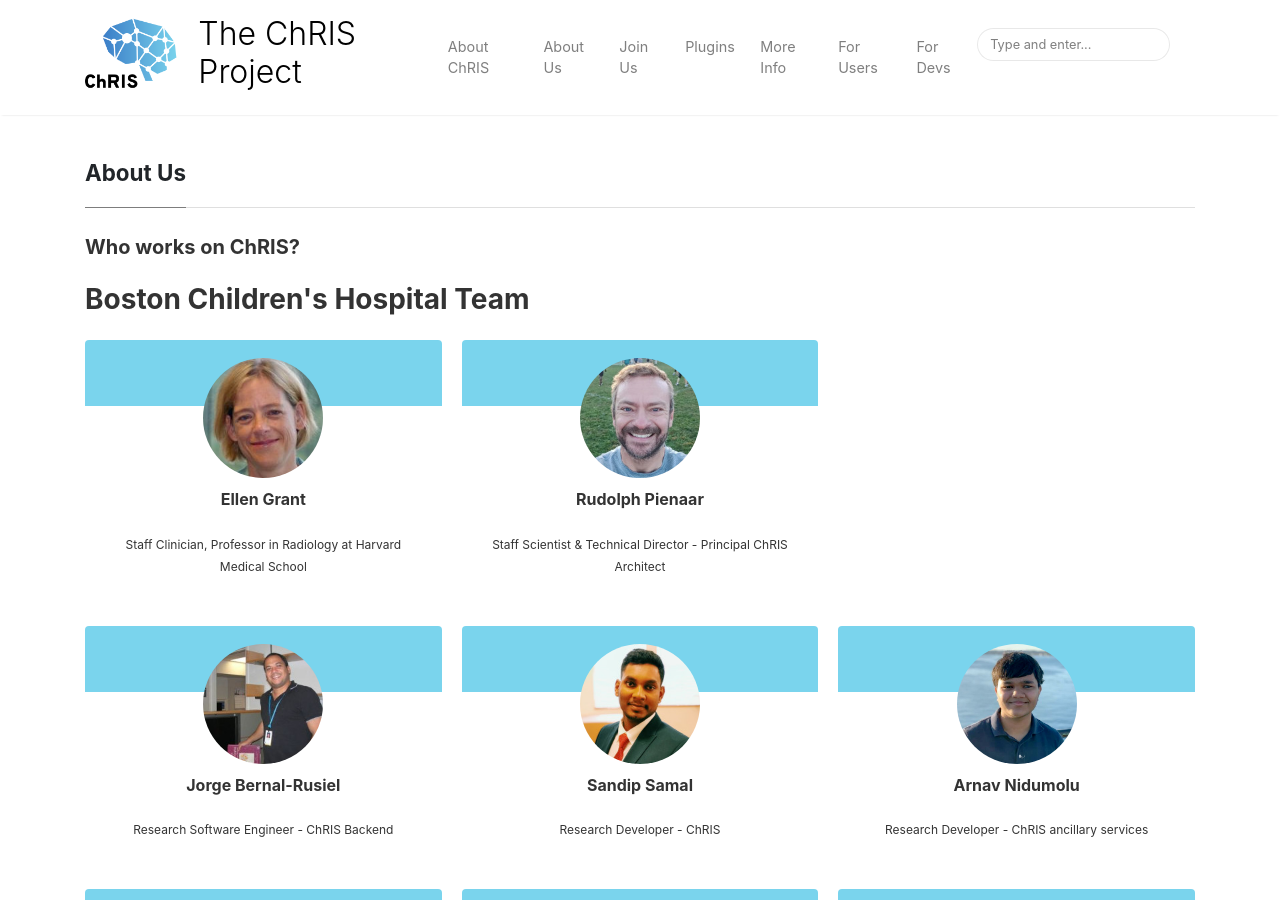
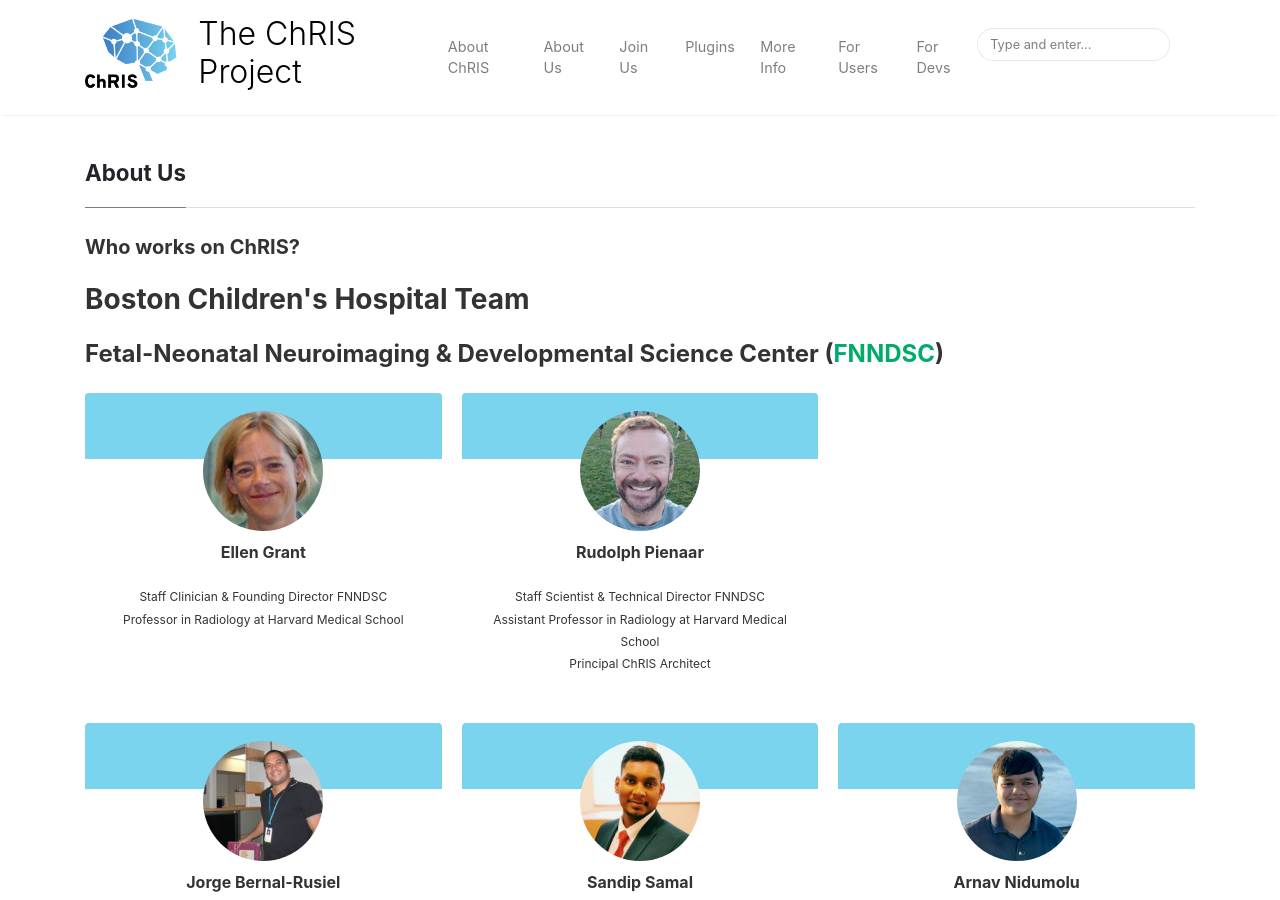
Before and after one commit to FNNDSC/website-old, a Jekyll site: the page built from _pages/about-us.md, in a window 1280 px wide and 900 px high. Built offline with Jekyll 4.4.1, drawn with Linux system fonts in a browser that asks for light colours; nearby versions of some CDN libraries; some web fonts are replaced; a style sheet for code colours, icons or effects is not loaded.

Commit message:
Initial title updates to Ellen and Rudolph

```diff
--- a/_includes/people.html
+++ b/_includes/people.html
@@ -1,19 +1,20 @@
 <div id="team">
 <h3>Boston Children's Hospital Team</h3>
-
+<h4>Fetal-Neonatal Neuroimaging &amp; Developmental Science Center (<a href="https://fnndsc.org">FNNDSC</a>)</h4>
 <div class="card-columns" style="font-size: .75em">
   <div class="card text-center">
     <img class="card-img-top img-fluid rounded-circle" src="/assets/images/team/ellengrant.jpg" alt="Ellen Grant">
     <div class="card-body">
       <h6 class="card-title">Ellen Grant</h6>
-      <p class="card-text">Staff Clinician, Professor in Radiology at Harvard Medical School</p>
+      <p class="card-text">Staff Clinician &amp; Founding Director FNNDSC
+      <br>Professor in Radiology at Harvard Medical School</p>
     </div>
   </div>
   <div class="card text-center">
     <img class="card-img-top img-fluid rounded-circle" src="/assets/images/team/rudolphpienaar.jpg" alt="Rudolph Pienaar">
       <div class="card-body">
         <h6 class="card-title">Rudolph Pienaar</h6>
-        <p class="card-text">Staff Scientist &amp; Technical Director - Principal ChRIS Architect</p>
+	<p class="card-text">Staff Scientist &amp; Technical Director FNNDSC<br>Assistant Professor in Radiology at Harvard Medical School<br>Principal ChRIS Architect</p>
       </div>
   </div>
 </div>
```
